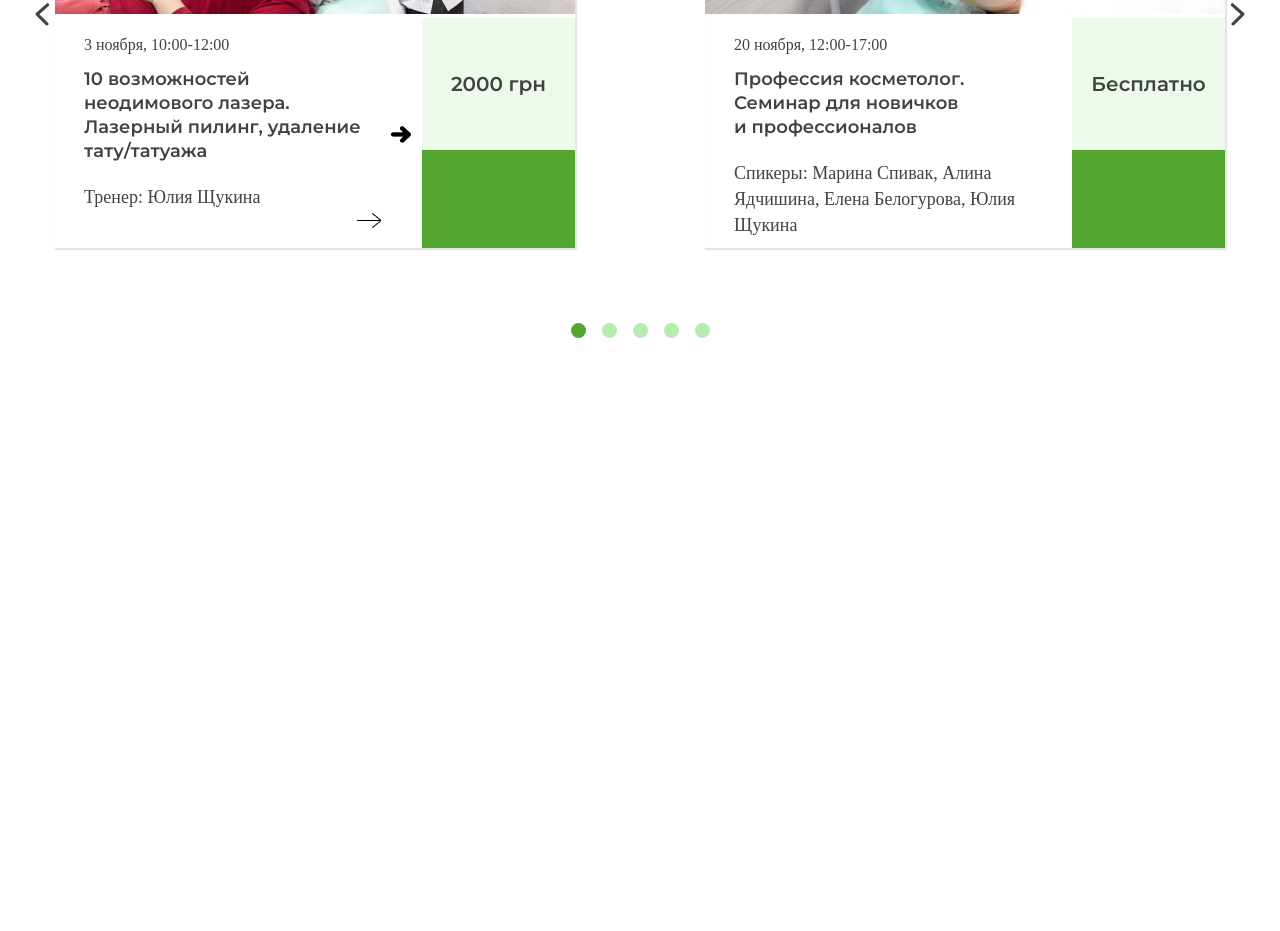
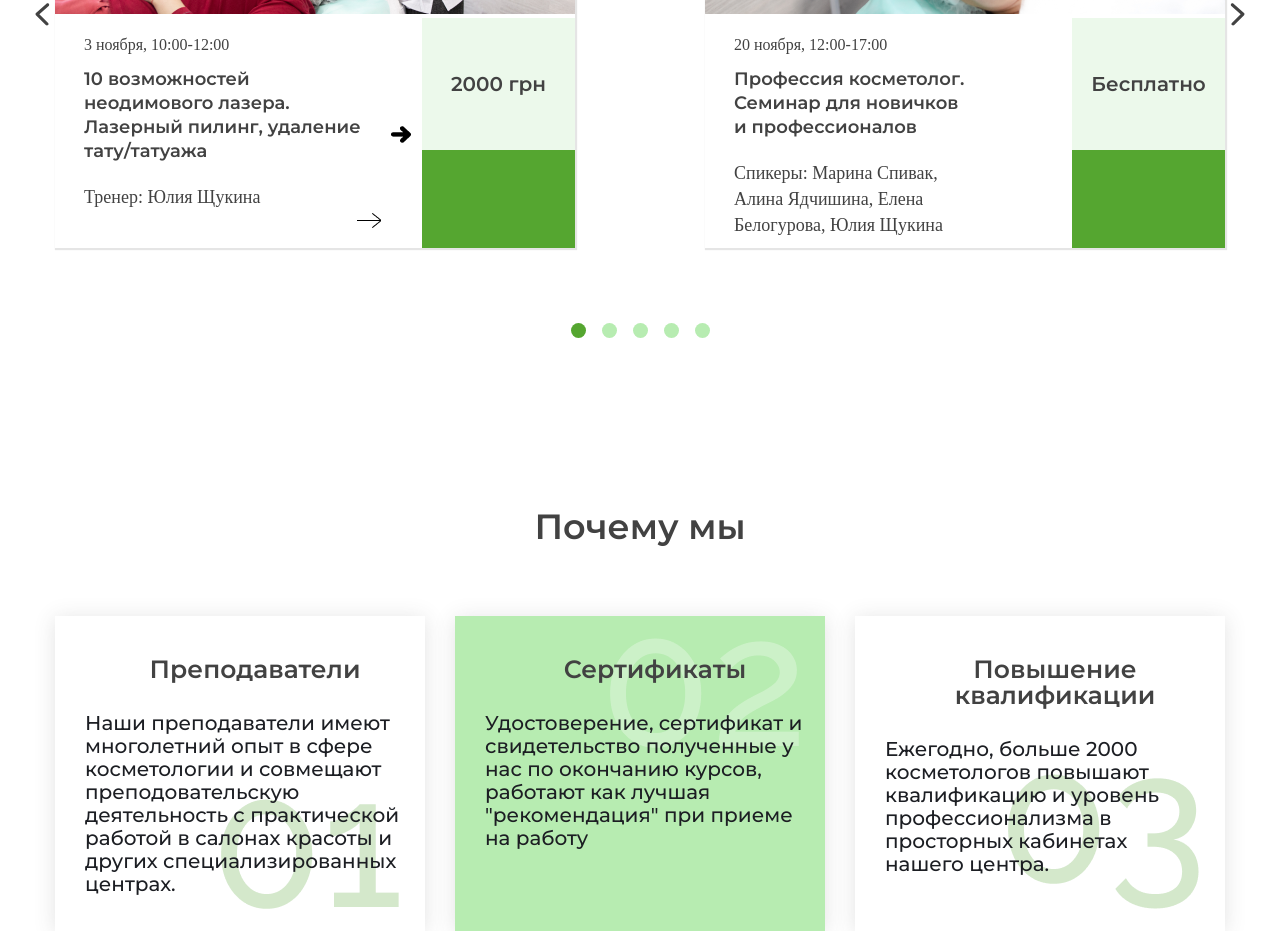
Before and after one commit to AlShchedrov/Valmari, a website built with Parcel: page src/index.html in a window 1280 px wide. Shown: the part 4876-5807 px from the top of the page. Before the commit the page ends 5389 px from the top, so only its background shows below. Built offline with nearby package versions, Linux system fonts and the light colour scheme; files whose address does not match are found by name.

Commit message:
finish section why

```diff
--- a/src/assets/sass/style.scss
+++ b/src/assets/sass/style.scss
@@ -5,6 +5,7 @@
 @import url(/src/assets/sass/study.scss);
 @import url(/src/assets/sass/recruit.scss);
 @import url(/src/assets/sass/master__class.scss);
+@import url(/src/assets/sass/why.scss);
 
 * {
     margin: 0;
--- /dev/null
+++ b/src/assets/sass/why.scss
@@ -0,0 +1,54 @@
+.why__title {
+    font-family: Montserrat;
+    font-size: 35px;
+    font-weight: 600;
+    line-height: 28px;
+    text-align: center;
+    color: #424242;
+    padding-bottom: 75px;
+}
+.why__cards {
+    display: flex;
+    justify-content: space-between;
+}
+.why__card_title {
+    font-family: Montserrat;
+    font-size: 25px;
+    font-weight: 600;
+    line-height: 26px;
+    text-align: center;
+    padding: 40px 0 30px 30px;
+    color: #424242;
+}
+.why__description {
+    background-image: url(/src/assets/images/why/01.png);
+    background-position: bottom 22px right 26px;
+    background-repeat: no-repeat;
+    width: 380px;
+    box-shadow: 0px 2px 20px rgba(66, 66, 66, 0.15);
+}
+.why__description3 {
+    background-image: url(/src/assets/images/why/03.png);
+    background-position: bottom 22px right 26px;
+    background-repeat: no-repeat;
+    width: 380px;
+    box-shadow: 0px 2px 20px rgba(66, 66, 66, 0.15);
+}
+.why__card_text {
+        font-family: Montserrat;
+        font-size: 20px;
+        font-weight: 400;
+        line-height: 23px;
+        color: #1C1E23;
+        padding: 0 20px 0 30px;
+}
+.why__description_active {
+    background-color: #B7ECB1;
+    background-image: url(/src/assets/images/why/02.png);
+    background-position: top 22px right 26px;
+    background-repeat: no-repeat;
+    margin: 0 30px;
+    width: 380px;
+    height: 315px;
+    box-shadow: 0px 2px 20px rgba(66, 66, 66, 0.15);
+}
--- a/src/index.html
+++ b/src/index.html
@@ -255,7 +255,7 @@
                             <div class="card__description">
                                 <p class="card-date">20 ноября, 12:00-17:00</p>
                                 <h4>Профессия косметолог. <br> Семинар для новичков <br> и профессионалов</h4>
-                                <p class="card-people">Спикеры: Марина Спивак, Алина Ядчишина, Елена Белогурова, Юлия Щукина</p>
+                                <p class="card-people">Спикеры: Марина Спивак,<br> Алина Ядчишина, Елена<br> Белогурова, Юлия Щукина</p>
                             </div>
                             <div class="card__costs">
                                 <div class="card-price">Бесплатно</div>
@@ -272,6 +272,25 @@
                 </div>
             </div>
         </section>
+        <section class="why">
+            <div class="content">
+                <h2 class="why__title">Почему мы</h2>
+                <div class="why__cards">
+                    <div class="why__description">
+                        <h2 class="why__card_title">Преподаватели</h2>
+                        <p class="why__card_text">Наши преподаватели имеют многолетний опыт в сфере косметологии и совмещают преподовательскую деятельность с практической работой в салонах красоты и других специализированных центрах.</p>
+                    </div>
+                    <div class="why__description_active">
+                        <h2 class="why__card_title">Сертификаты</h2>
+                        <p class="why__card_text">Удостоверение, сертификат и свидетельство полученные у нас по окончанию курсов, работают как лучшая "рекомендация" при приеме на работу</p>
+                    </div>
+                    <div class="why__description3">
+                        <h2 class="why__card_title">Повышение квалификации</h2>
+                        <p class="why__card_text">Ежегодно, больше 2000 косметологов повышают квалификацию и уровень профессионализма в просторных кабинетах нашего центра.</p>
+                    </div>
+                </div>
+            </div>
+        </section>
     </main>
 
 </body>
```
Also changed, not shown: src/assets/images/why/01.png (added), src/assets/images/why/02.png (added), src/assets/images/why/03.png (added).
